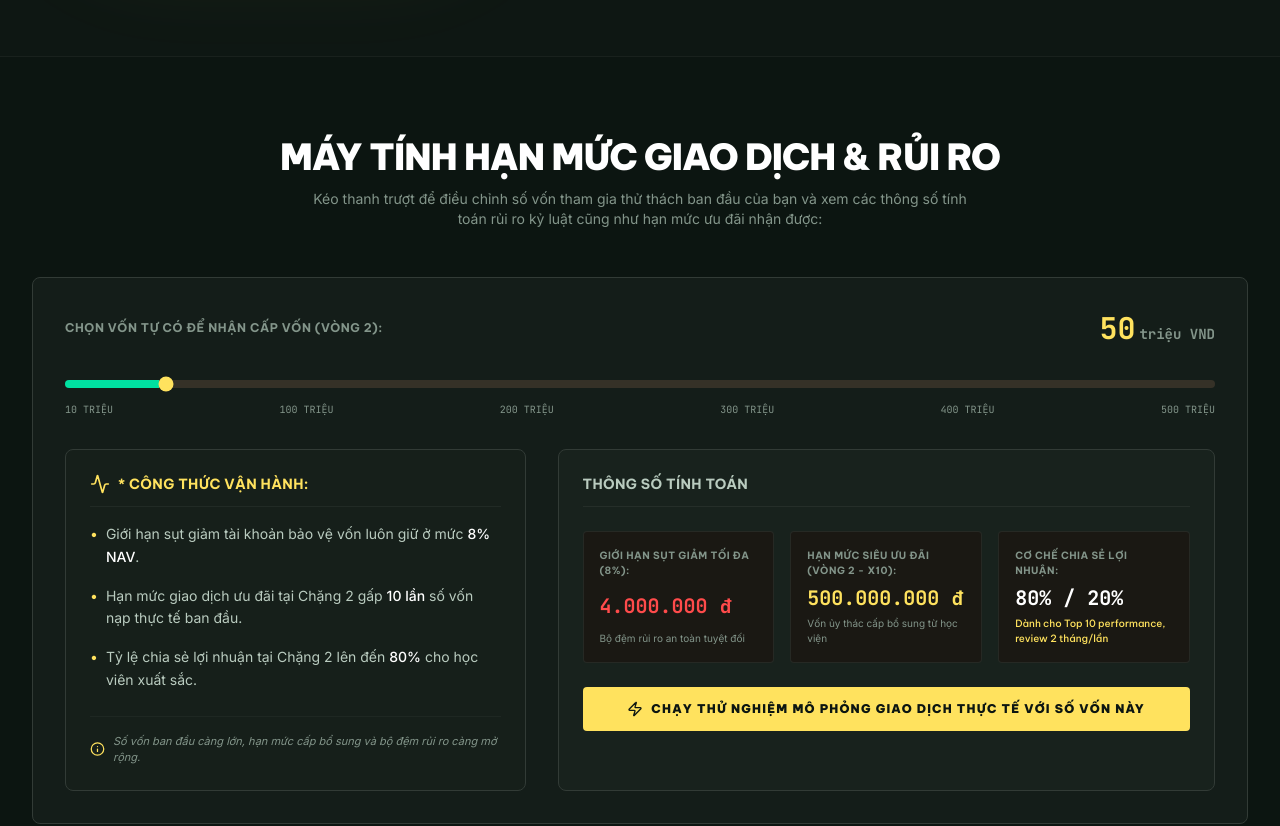
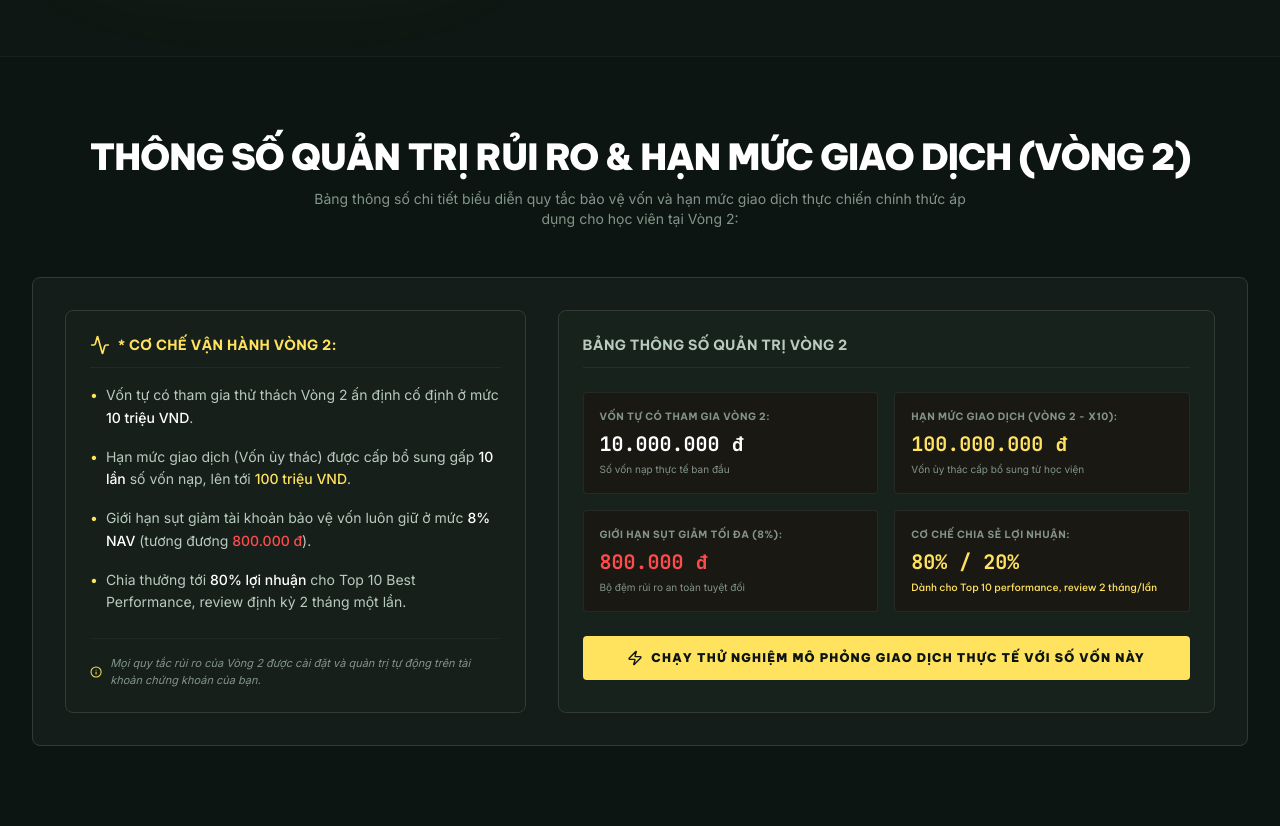
Before and after one commit to yenlelhy-del/Pro-Trader-Bootcamp-2026, a React (Vite) app: page / in a window 1280 px wide. Shown: the part 3460-4286 px from the top of the page. Built offline with nearby package versions, Linux system fonts and the light colour scheme.

Commit message:
feat: replace range slider with static 4-card dashboard for fixed 10M capital Vong 2

```diff
--- a/src/components/HomeSection.tsx
+++ b/src/components/HomeSection.tsx
@@ -16,7 +16,7 @@ interface HomeSectionProps {
 
 export default function HomeSection({ onRegisterSuccess, setActiveTab, brand }: HomeSectionProps) {
   // Calculator state
-  const [capital, setCapital] = useState<number>(50000000); // 50 million VND default
+  const [capital, setCapital] = useState<number>(10000000); // 10 million VND default
 
   // Registration Form state
   const [fullName, setFullName] = useState('');
@@ -851,55 +851,19 @@ export default function HomeSection({ onRegisterSuccess, setActiveTab, brand }:
       </section>
 
 
-      {/* 5. INTERACTIVE SLIDER RISK CALCULATOR */}
+      {/* 5. RISK CALCULATOR (VÒNG 2 STATIC DASHBOARD) */}
       <section className="max-w-[1320px] mx-auto px-4 sm:px-6 lg:px-8 space-y-12">
 
         <div className="text-center space-y-3">
           <h2 className="font-display font-black text-2xl sm:text-3xl md:text-4xl text-white tracking-tight uppercase">
-            MÁY TÍNH HẠN MỨC GIAO DỊCH & RỦI RO
+            THÔNG SỐ QUẢN TRỊ RỦI RO & HẠN MỨC GIAO DỊCH (VÒNG 2)
           </h2>
           <p className="text-brand-gray text-xs sm:text-sm font-sans max-w-2xl mx-auto">
-            Kéo thanh trượt để điều chỉnh số vốn tham gia thử thách ban đầu của bạn và xem các thông số tính toán rủi ro kỷ luật cũng như hạn mức ưu đãi nhận được:
+            Bảng thông số chi tiết biểu diễn quy tắc bảo vệ vốn và hạn mức giao dịch thực chiến chính thức áp dụng cho học viên tại Vòng 2:
           </p>
         </div>
 
-        <div className="bg-brand-container border border-brand-surface-bright rounded-lg p-6 sm:p-8 space-y-8">
-
-          {/* Slider input */}
-          <div className="space-y-4">
-            <div className="flex flex-col sm:flex-row justify-between items-start sm:items-center gap-2">
-              <label className="font-display font-bold text-xs uppercase text-brand-gray tracking-wider">
-                CHỌN VỐN TỰ CÓ ĐỂ NHẬN CẤP VỐN (VÒNG 2):
-              </label>
-              <div className="font-mono text-2xl sm:text-3xl font-black text-brand-mint flex items-baseline">
-                <span>{formatNumberWithDots(capital / 1000000)}</span>
-                <span className="text-xs sm:text-sm text-brand-gray ml-1">triệu VND</span>
-              </div>
-            </div>
-
-            <div className="relative pt-2">
-              <input
-                type="range"
-                min={10000000}
-                max={500000000}
-                step={10000000}
-                value={capital}
-                onChange={(e) => setCapital(Number(e.target.value))}
-                className="w-full h-2 bg-brand-surface-bright rounded-lg appearance-none cursor-pointer accent-brand-mint focus:outline-none"
-                style={{
-                  background: `linear-gradient(to right, ${brand.id === 'tiger' ? '#ffd02c' : '#00e1a1'} 0%, ${brand.id === 'tiger' ? '#ffd02c' : '#00e1a1'} ${((capital - 10000000) / (500000000 - 10000000)) * 100}%, #353127 ${((capital - 10000000) / (500000000 - 10000000)) * 100}%, #353127 100%)`
-                }}
-              />
-              <div className="flex justify-between text-[10px] text-brand-gray font-mono mt-2">
-                <span>10 TRIỆU</span>
-                <span>100 TRIỆU</span>
-                <span>200 TRIỆU</span>
-                <span>300 TRIỆU</span>
-                <span>400 TRIỆU</span>
-                <span>500 TRIỆU</span>
-              </div>
-            </div>
-          </div>
+        <div className="bg-brand-container border border-brand-surface-bright rounded-lg p-6 sm:p-8">
 
           {/* Calculator Grid */}
           <div className="grid grid-cols-1 lg:grid-cols-12 gap-8 items-stretch">
@@ -909,70 +873,87 @@ export default function HomeSection({ onRegisterSuccess, setActiveTab, brand }:
               <div className="space-y-4">
                 <div className="flex items-center space-x-2 text-brand-mint font-display font-bold text-sm uppercase tracking-wide border-b border-brand-surface-bright/40 pb-3">
                   <Activity className="w-5 h-5" />
-                  <span>* Công thức vận hành:</span>
+                  <span>* Cơ chế vận hành Vòng 2:</span>
                 </div>
                 <ul className="space-y-4 text-xs sm:text-sm text-brand-gray-light font-sans leading-relaxed">
                   <li className="flex items-start">
                     <span className="text-brand-mint mr-2">•</span>
-                    <span>Giới hạn sụt giảm tài khoản bảo vệ vốn luôn giữ ở mức <strong className="text-white font-medium">8% NAV</strong>.</span>
+                    <span>Vốn tự có tham gia thử thách Vòng 2 ấn định cố định ở mức <strong className="text-white font-medium">10 triệu VND</strong>.</span>
                   </li>
                   <li className="flex items-start">
                     <span className="text-brand-mint mr-2">•</span>
-                    <span>Hạn mức giao dịch ưu đãi tại Chặng 2 gấp <strong className="text-white font-medium">10 lần</strong> số vốn nạp thực tế ban đầu.</span>
+                    <span>Hạn mức giao dịch (Vốn ủy thác) được cấp bổ sung gấp <strong className="text-white font-medium">10 lần</strong> số vốn nạp, lên tới <strong className="text-brand-mint font-medium">100 triệu VND</strong>.</span>
                   </li>
                   <li className="flex items-start">
                     <span className="text-brand-mint mr-2">•</span>
-                    <span>Tỷ lệ chia sẻ lợi nhuận tại Chặng 2 lên đến <strong className="text-white font-medium">80%</strong> cho học viên xuất sắc.</span>
+                    <span>Giới hạn sụt giảm tài khoản bảo vệ vốn luôn giữ ở mức <strong className="text-white font-medium">8% NAV</strong> (tương đương <strong className="text-brand-red font-medium">800.000 đ</strong>).</span>
+                  </li>
+                  <li className="flex items-start">
+                    <span className="text-brand-mint mr-2">•</span>
+                    <span>Chia thưởng tới <strong className="text-white font-medium">80% lợi nhuận</strong> cho Top 10 Best Performance, review định kỳ 2 tháng một lần.</span>
                   </li>
                 </ul>
               </div>
 
               <div className="mt-6 pt-4 border-t border-brand-surface-bright/30 flex items-center space-x-2 text-[11px] text-brand-gray font-sans italic">
                 <Info className="w-4 h-4 text-brand-mint" />
-                <span>Số vốn ban đầu càng lớn, hạn mức cấp bổ sung và bộ đệm rủi ro càng mở rộng.</span>
+                <span>Mọi quy tắc rủi ro của Vòng 2 được cài đặt và quản trị tự động trên tài khoản chứng khoán của bạn.</span>
               </div>
             </div>
 
             {/* Right Info: Live Calculated Stats */}
             <div className="lg:col-span-7 bg-brand-surface border border-brand-surface-bright p-6 rounded-lg space-y-6">
               <div className="font-display font-bold text-sm uppercase text-brand-gray-light tracking-wide border-b border-brand-surface-bright/50 pb-3">
-                Thông Số Tính Toán
-              </div>
-
-              <div className="grid grid-cols-1 sm:grid-cols-3 gap-4">
+                Bảng Thông Số Quản Trị Vòng 2
+              </div>
+
+              <div className="grid grid-cols-1 sm:grid-cols-2 gap-4">
 
                 {/* Stat 1 */}
+                <div className="bg-[#1a1813] border border-brand-surface-bright/50 p-4 rounded flex flex-col justify-between">
+                  <span className="text-[10px] text-brand-gray uppercase font-bold tracking-wider font-display block">
+                    Vốn tự có tham gia Vòng 2:
+                  </span>
+                  <div className="text-lg sm:text-xl font-mono font-black text-white mt-1.5">
+                    10.000.000 đ
+                  </div>
+                  <span className="text-[10px] text-brand-gray mt-1 block">
+                    Số vốn nạp thực tế ban đầu
+                  </span>
+                </div>
+
+                {/* Stat 2 */}
+                <div className="bg-[#1a1813] border border-brand-surface-bright/50 p-4 rounded flex flex-col justify-between">
+                  <span className="text-[10px] text-brand-gray uppercase font-bold tracking-wider font-display block">
+                    Hạn mức giao dịch (Vòng 2 - x10):
+                  </span>
+                  <div className="text-lg sm:text-xl font-mono font-black text-brand-mint mt-1.5">
+                    100.000.000 đ
+                  </div>
+                  <span className="text-[10px] text-brand-gray mt-1 block">
+                    Vốn ủy thác cấp bổ sung từ học viện
+                  </span>
+                </div>
+
+                {/* Stat 3 */}
                 <div className="bg-[#1a1813] border border-brand-surface-bright/50 p-4 rounded flex flex-col justify-between">
                   <span className="text-[10px] text-brand-gray uppercase font-bold tracking-wider font-display block">
                     Giới hạn sụt giảm tối đa (8%):
                   </span>
                   <div className="text-lg sm:text-xl font-mono font-black text-brand-red mt-1.5">
-                    {formatNumberWithDots(Math.floor(capital * 0.08))} đ
+                    800.000 đ
                   </div>
                   <span className="text-[10px] text-brand-gray mt-1 block">
                     Bộ đệm rủi ro an toàn tuyệt đối
                   </span>
                 </div>
 
-                {/* Stat 2 */}
-                <div className="bg-[#1a1813] border border-brand-surface-bright/50 p-4 rounded flex flex-col justify-between">
-                  <span className="text-[10px] text-brand-gray uppercase font-bold tracking-wider font-display block">
-                    Hạn mức siêu ưu đãi (Vòng 2 - x10):
-                  </span>
-                  <div className="text-lg sm:text-xl font-mono font-black text-brand-mint mt-1.5">
-                    {formatNumberWithDots(capital * 10)} đ
-                  </div>
-                  <span className="text-[10px] text-brand-gray mt-1 block">
-                    Vốn ủy thác cấp bổ sung từ học viện
-                  </span>
-                </div>
-
-                {/* Stat 3 */}
+                {/* Stat 4 */}
                 <div className="bg-[#1a1813] border border-brand-surface-bright/50 p-4 rounded flex flex-col justify-between">
                   <span className="text-[10px] text-brand-gray uppercase font-bold tracking-wider font-display block">
                     Cơ chế chia sẻ lợi nhuận:
                   </span>
-                  <div className="text-lg sm:text-xl font-mono font-black text-white mt-1.5">
+                  <div className="text-lg sm:text-xl font-mono font-black text-brand-gold mt-1.5">
                     80% / 20%
                   </div>
                   <span className="text-[10px] text-brand-mint font-display font-medium mt-1 block text-left">
```
